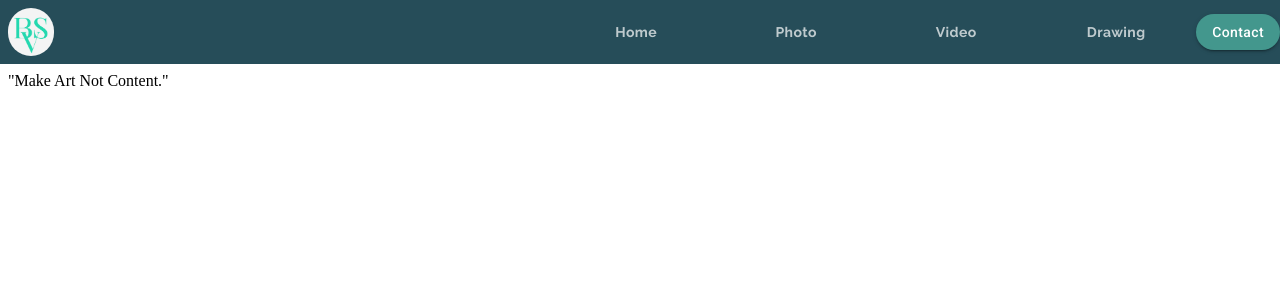
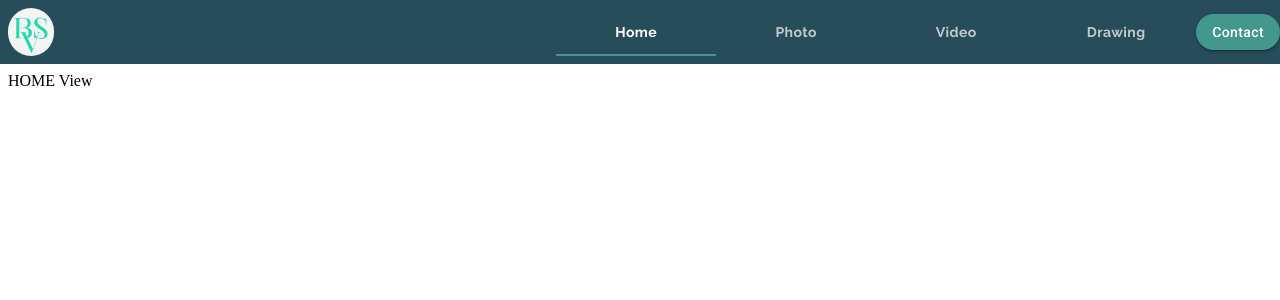
Before and after one commit to bschweiz/marterial-ui-course, a React (Create React App) app in the folder arcdevelopment/: page / in a window 1280 px wide. Shown: the top 300 px of the page. Built offline with nearby package versions, Linux system fonts and the light colour scheme.

Commit message:
navigation with tab buttons works now

```diff
--- a/arcdevelopment/src/components/App.js
+++ b/arcdevelopment/src/components/App.js
@@ -1,5 +1,6 @@
 import React from 'react';
 import { ThemeProvider } from '@material-ui/styles'
+import { BrowserRouter, Route, Switch } from 'react-router-dom'
 
 import theme from './ui/theme'
 import Header from './ui/header'
@@ -9,8 +10,18 @@ import Header from './ui/header'
 function App() {
   return (
     <ThemeProvider theme={theme}>
-      <Header />
-      "Make Art Not Content."
+      <BrowserRouter>
+        <Header />
+        <Switch>
+          <Route exact path="/" component={() => <div>HOME View</div>} />
+          <Route exact path="/photos" component={() => <div>Photos</div>} />
+          <Route exact path="/videos" component={() => <div>Videos</div>} />
+          <Route exact path="/drawings" component={() => <div>Drawings</div>} />
+          <Route exact path="/about" component={() => <div>About</div>} />
+          <Route exact path="/contact" component={() => <div>Contact</div>} />
+          <Route exact path="/apps" component={() => <div>Apps</div>} />
+        </Switch>
+      </BrowserRouter>
     </ThemeProvider>
   );
 }
--- a/arcdevelopment/src/components/ui/header.js
+++ b/arcdevelopment/src/components/ui/header.js
@@ -1,10 +1,11 @@
-import React from 'react';
+import React, { useState } from 'react';
 import AppBar from '@material-ui/core/AppBar';
 import Toolbar from '@material-ui/core/Toolbar';
 import useScrollTrigger from '@material-ui/core/useScrollTrigger';
 import { Button } from '@material-ui/core';
 import { Tab, Tabs } from '@material-ui/core';
 import { makeStyles } from '@material-ui/styles';
+import {Link} from 'react-router-dom';
 
 import logo from '../../assets/BVSLogo.png'
 
@@ -47,7 +48,12 @@ const useStyles = makeStyles(theme => ({
 }))
 
 export default function Header(props) {
-    const classes = useStyles()
+    const classes = useStyles();
+    const [value, setValue] = useState(0);
+
+    const handleChange = (e, value) => {
+        setValue(value);
+    }
 
     return (
         <React.Fragment>
@@ -56,13 +62,35 @@ export default function Header(props) {
                 <AppBar position="fixed">
                     <Toolbar disableGutters>
                         <img alt="BVS_logo" className={classes.logo} src={logo} />
-                        <Tabs className={classes.tabContainer}>
-                            <Tab className={classes.tab} label="Home" />
-                            <Tab className={classes.tab} label="Photo" />
-                            <Tab className={classes.tab} label="Video" />
-                            <Tab className={classes.tab} label="Drawing" />
+                        <Tabs
+                            value={value}
+                            onChange={handleChange}
+                            className={classes.tabContainer}
+                            >
+                            <Tab className={classes.tab}
+                            component={Link}
+                            to="/"
+                            label="Home"
+                            />
+                            <Tab className={classes.tab}
+                            component={Link}
+                            to="/photos"
+                            label="Photo"
+                            />
+                            <Tab className={classes.tab}
+                            component={Link}
+                            to="/videos"
+                            label="Video"
+                            />
+                            <Tab className={classes.tab}
+                            component={Link}
+                            to="/drawings"
+                            label="Drawing"
+                            />
                         </Tabs>
-                            <Button className={classes.button} variant="contained" color="secondary" label="Contact">
+                            <Button className={classes.button} variant="contained"
+                                    color="secondary"
+                                    label="Contact">
                                 Contact
                             </Button>
                     </Toolbar>
```
